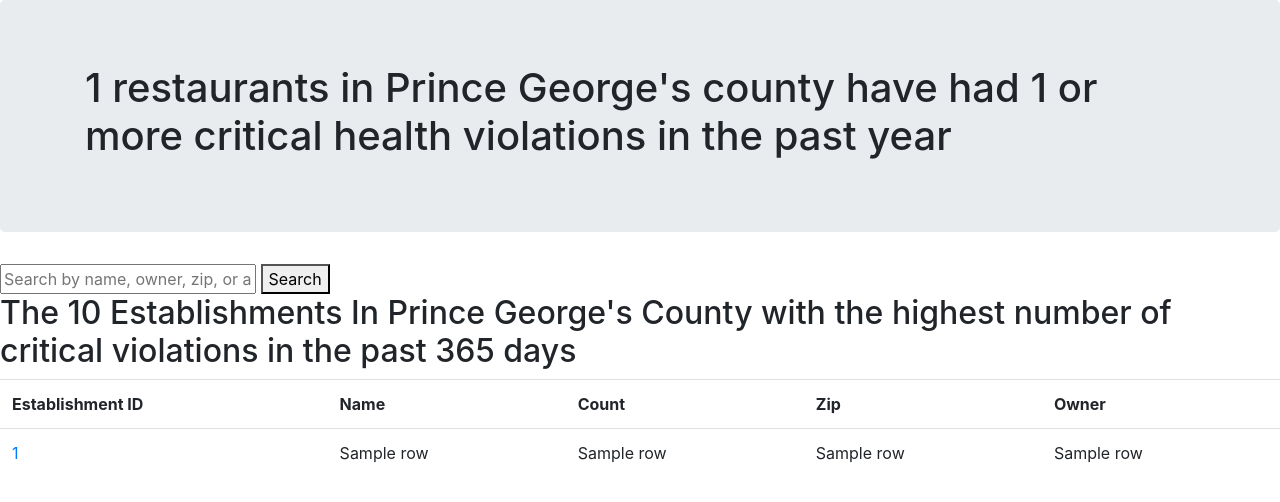
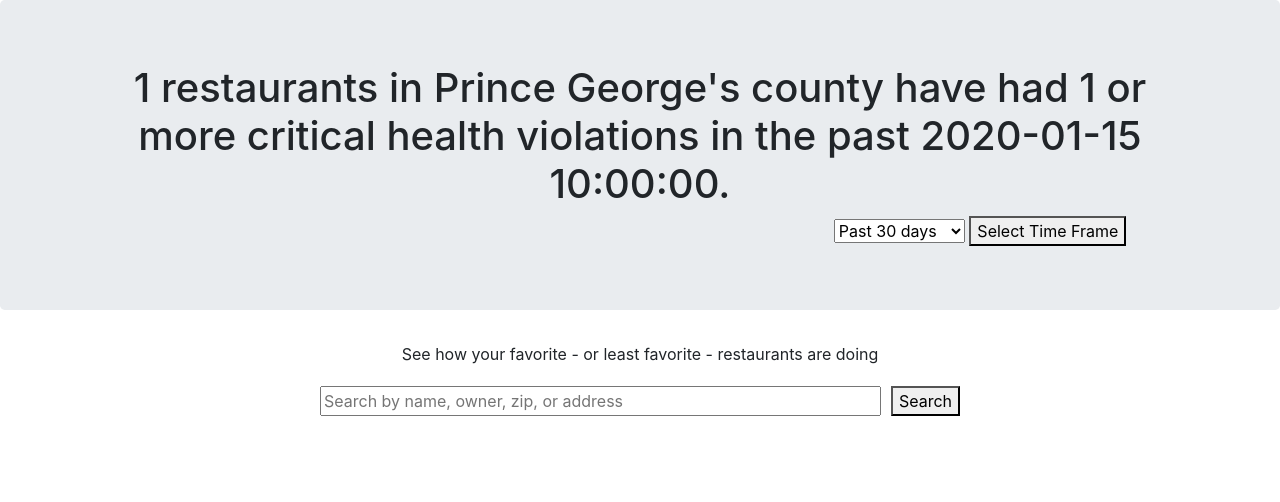
Before and after one commit to Vstavish/final-project-Vstavish, a Flask app: template templates/index.html in a window 1280 px wide. Shown: the part 56-558 px from the top of the page. Run offline with Flask 3, Linux system fonts and the light colour scheme; the template is opened without the code that fills it: most values are stand-ins (such as "Sample title", 1, 10 or a date in 2020); some libraries are stand-ins or nearby versions.

Commit message:
dropdown button and background color

```diff
--- a/app.py
+++ b/app.py
@@ -20,6 +20,7 @@
             ORDER BY count DESC
             """
             cursor = conn.execute(query, (search_query,))
+
         elif len(search_query) == 4 and search_query.isdigit():
             # Search by establishment ID
             query = """
@@ -39,10 +40,10 @@
             GROUP BY establishment_id
             ORDER BY count DESC
             """
-            cursor = conn.execute(query, ('%'+search_query+'%', '%'+search_query+'%'))
-        results = cursor.fetchall()
+            cursor = conn.execute(query, ('%' + search_query + '%', '%' + search_query + '%'))
+        search_results = cursor.fetchall()
         conn.close()
-        return render_template('index.html', rows=results, search_query=search_query)
+        return render_template('index.html', search_results=search_results, search_query=search_query)
     else:
         # Show the default index page
         conn = sqlite3.connect('inspections.db')
@@ -50,21 +51,34 @@
         past_date = datetime.now() - timedelta(days=365)
         past_date_str = past_date.strftime('%Y-%m-%d')
 
-        query = """
+        # Retrieve the top 10 restaurants with the most critical violations in the past 365 days
+        top_restaurants_query = """
         SELECT establishment_id, name, COUNT(*) AS count, zip, owner
         FROM inspections
         WHERE inspection_results LIKE '%critical violations observed%'
         AND inspection_date >= ?
         GROUP BY establishment_id
+        HAVING COUNT(*) >= 1
         ORDER BY count DESC
         LIMIT 10;
         """
+        top_restaurants_cursor = conn.execute(top_restaurants_query, (past_date_str,))
+        top_restaurants = top_restaurants_cursor.fetchall()
 
-        cursor = conn.execute(query, (past_date_str,))
-        results = cursor.fetchall()
-        num_restaurants = len(results)
+        # Retrieve all establishment IDs with 1 or more critical violations in the past 60 days
+        establishments_query = """
+        SELECT DISTINCT establishment_id
+        FROM inspections
+        WHERE inspection_results LIKE '%critical violations observed%'
+        AND inspection_date >= ?
+        """
+        establishments_cursor = conn.execute(establishments_query, (past_date_str,))
+        establishment_ids = [row[0] for row in establishments_cursor.fetchall()]
+
         conn.close()
-        return render_template('index.html', rows=results, num_restaurants=num_restaurants)
+
+        return render_template('index.html', rows=top_restaurants, num_restaurants=len(top_restaurants), num_establishments=len(establishment_ids), establishment_ids=establishment_ids)
+
 
 @app.route("/establishment/<establishment_id>")
 def establishment(establishment_id):
--- a/templates/index.html
+++ b/templates/index.html
@@ -7,6 +7,7 @@
                 display: flex;
                 justify-content: center;
                 margin-top: 20px;
+                margin-bottom: 20px;
             }
 
             .search-container form {
@@ -19,6 +20,37 @@
                 flex-grow: 1;
                 margin-right: 10px;
             }
+
+            .text-under-search {
+                margin-top: 20px;
+            }
+
+            h2 {
+                text-align: center;
+                display: flex;
+                margin: 0 auto;
+                width: 80%;
+            }
+
+            .container {
+                text-align: center;
+                display: flex;
+                width: 100%;
+            }
+
+            p {
+                text-align: center;
+            }
+
+            .custom-table {
+                background-color: #d8e3cf;
+            }
+
+            .time-frame {
+                display: flex;
+                justify-content: flex-end;
+                margin-right: 10%;
+            }
         </style>
     </head>
     <body>
@@ -27,20 +59,32 @@
         </nav>
         <div class="jumbotron">
             <div class="container">
-                <h1>{{ num_restaurants }} restaurants in Prince George's county have had {{ num_critical_violations }} or more critical health violations in the past year</h1>
+                <h1>{{ num_establishments }} restaurants in Prince George's county have had 1 or more critical health violations in the past {{ time_frame }}.</h1>
+            </div>
+            <div class="time-frame">
+                <form action="/" method="get">
+                    <select name="time_frame">
+                        <option value="30">Past 30 days</option>
+                        <option value="60">Past 60 days</option>
+                        <option value="90">Past 90 days</option>
+                        <option value="180">Past 6 months</option>
+                        <option value="365">Past 1 year</option>
+                    </select>
+                    <button type="submit">Select Time Frame</button>
+                </form>
             </div>
         </div>
+        <p>See how your favorite - or least favorite - restaurants are doing</p>
+        <div class="search-container">
             <form action="/" method="post">
-            <input type="text" name="search_query" placeholder="Search by name, owner, zip, or address" style="width:20%;">
+                <input type="text" name="search_query" placeholder="Search by name, owner, zip, or address">
                 <button type="submit">Search</button>
             </form>
-        {% if search_query %}
-        <h2>Search results for "{{ search_query }}"</h2>
-        {% endif %}
-        {% if rows %}
-        <h2>The 10 Establishments In Prince George's County with the highest number of critical violations in the past 365 days</h2>
-        <table class="table">
-
+        </div>
+        {% if search_results %}
+    <h2>Search Results</h2>
+    <div class="table-container">
+        <table class="table custom-table">
             <tr>
                 <th class="text-wrap">Establishment ID</th>
                 <th class="text-wrap">Name</th>
@@ -48,7 +92,7 @@
                 <th class="text-wrap">Zip</th>
                 <th class="text-wrap">Owner</th>
             </tr>
-            {% for row in rows %}
+            {% for row in search_results %}
                 <tr>
                     <td><a href="{{ url_for('establishment', establishment_id=row[0]) }}">{{ row[0] }}</a></td>
                     <td>{{ row[1] }}</td>
@@ -58,8 +102,10 @@
                 </tr>
             {% endfor %}
         </table>
-        {% elif not search_query %}
-        <h2>The 10 Establishments In Prince George's County with the highest number of critical violations in the past 365 days</h2>
+    </div>
+{% endif %}
+        {% if search_query %}
+        <h2>Search results for "{{ search_query }}"</h2>
         {% endif %}
     </body>
 </html>
```
Also changed, not shown: templates/establishment.html (+8 -1 lines). Lines whose indentation alone changed are shown as unchanged.
